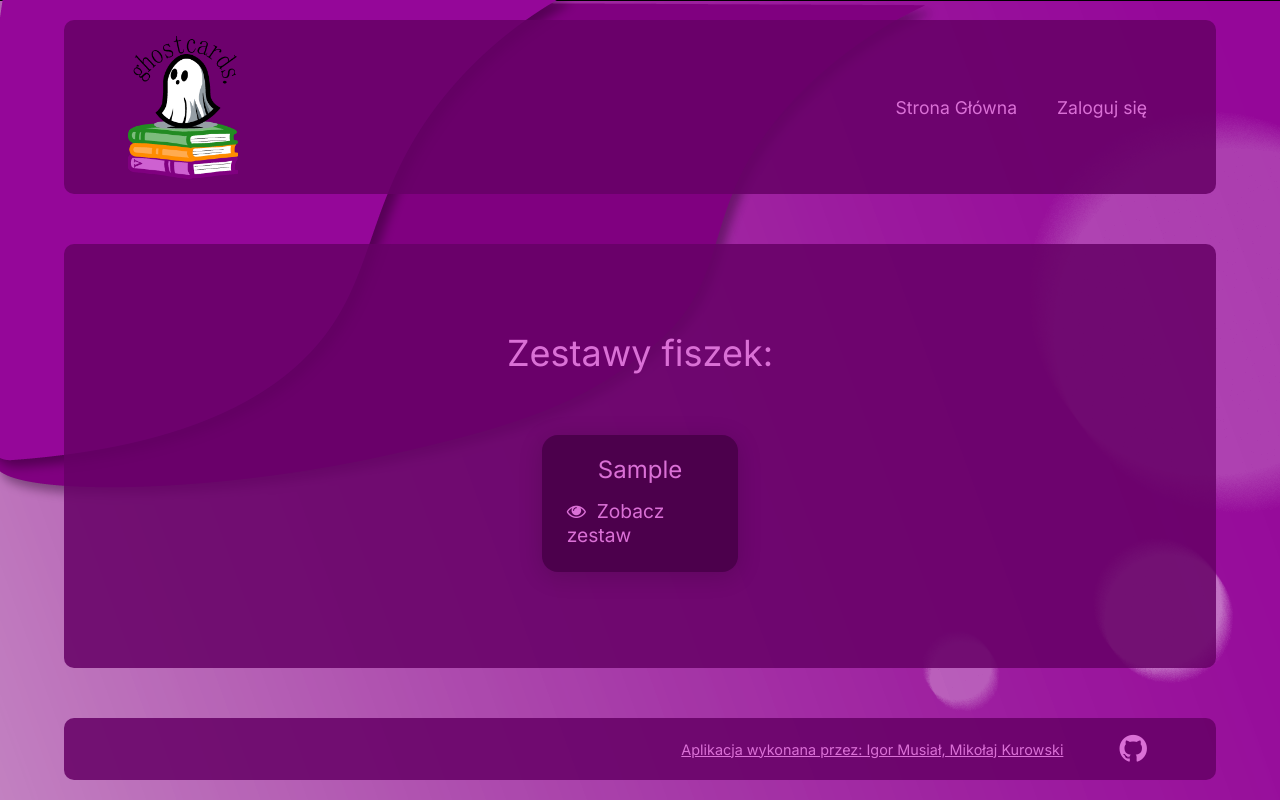
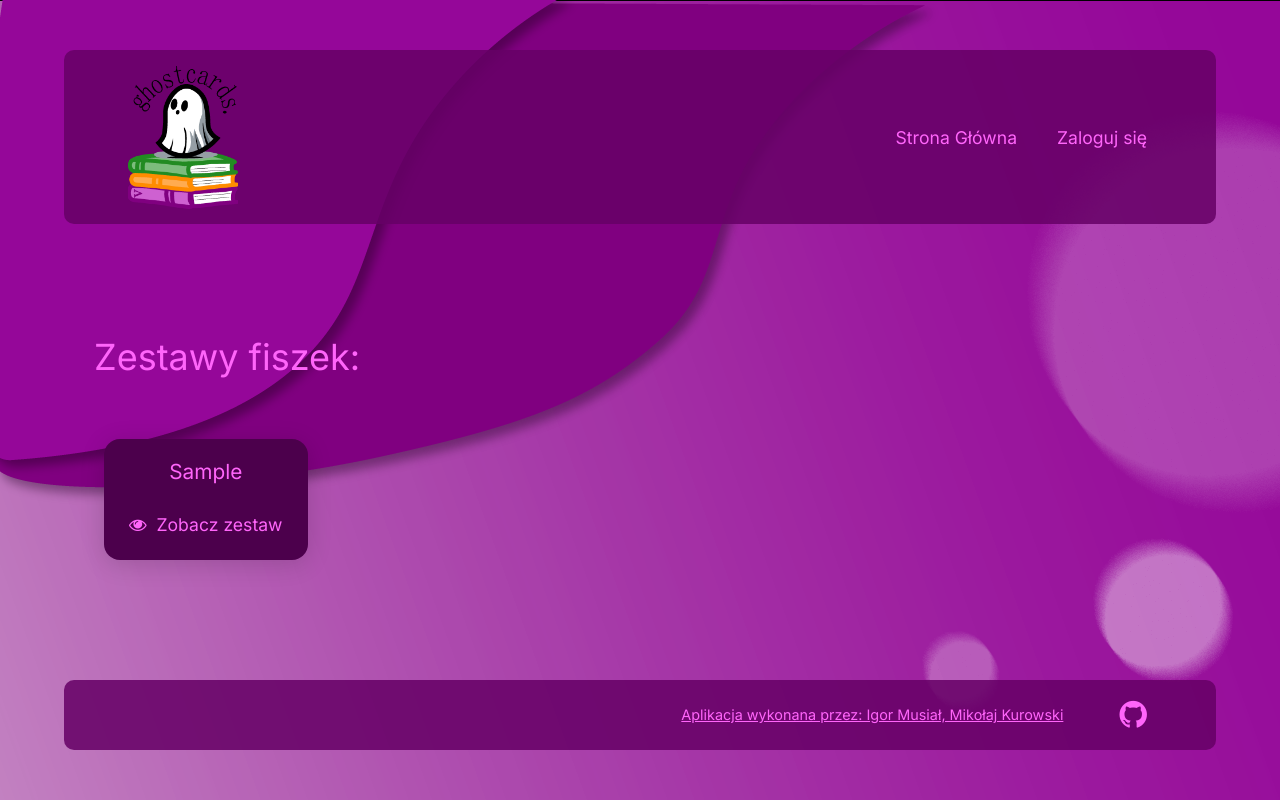
Before and after one commit to Igorzysko1/GhostCards, a PHP site: page / in a window 1280 px wide. Run offline with PHP 8.4, Linux system fonts and the light colour scheme; tables that the repository leaves empty hold one stand-in row (values such as "Sample post").

Commit message:
Minor css tweaks

```diff
--- a/styles/style.css
+++ b/styles/style.css
@@ -9,7 +9,7 @@
   --orange-accent: #ff5900;
   --purple-dark: #4c004c;
   --purple-dark-bg: #660066da;
-  --purple-light: #da70d6;
+  --purple-light: #ff65fa;
   --black: #1a1a1a;
   --white: #f8f8ff;
 }
@@ -60,6 +60,21 @@ footer {
 
 .ui-button:hover {
   color: var(--orange-light);
+}
+
+.ui-button-important {
+  color: var(--orange-dark);
+  background-color: var(--orange-dark-bg);
+  padding: 10px;
+  border-radius: 10px;
+  text-decoration: none;
+  transition: 0.3s;
+}
+
+.ui-button-important:hover {
+  color: var(--orange-light);
+  background-color: var(--orange-dark);
+  transition: 0.3s;
 }
 
 /* misc end */
@@ -157,7 +172,6 @@ footer {
 
 main {
   width: 90%;
-  background: var(--purple-dark-bg);
   border-radius: 10px;
   padding: 30px;
 
@@ -166,9 +180,7 @@ main {
   align-items: center;
   justify-content: center;
   gap: 50px;
-
-  height: 80vh;
-  overflow-y: auto;
+  height: fit-content;
 }
 
 /* main styles end */
@@ -178,19 +190,20 @@ main {
 .heading-text {
   font-size: 225%;
   color: var(--purple-light);
+  align-self: flex-start;
 }
 
 .fiszkas-list {
   display: flex;
   flex-wrap: wrap;
   align-items: center;
-  justify-content: center;
   gap: 5%;
-  width: 90%;
+  width: 100%;
 }
 
 .fiszka-set {
-  width: 20%;
+  width: fit-content;
+  max-width: 30%;
   height: fit-content;
   border-radius: 20px;
   padding: 20px;
@@ -201,7 +214,7 @@ main {
   display: flex;
   flex-direction: column;
   align-items: center;
-  gap: 10px;
+  gap: 25px;
 
   border-radius: 16px;
   box-shadow: 0 4px 24px rgba(0, 0, 0, 0.15);
@@ -209,17 +222,18 @@ main {
 
 .fiszka-set-name {
   color: var(--purple-light);
-  font-size: 150%;
+  font-size: 130%;
 }
 
 .view-fiszka {
   color: var(--purple-light);
   text-decoration: none;
-  font-size: 120%;
+  font-size: 110%;
   transition: 0.3s;
   padding: 5px;
   border-radius: 8px;
   width: 100%;
+  text-align: center;
 }
 
 .view-fiszka:hover {
@@ -294,7 +308,9 @@ main {
   max-width: fit-content;
   max-height: fit-content;
 
-  background: purple;
+  background: var(--purple-dark-bg);
+  border-radius: 10px;
+  box-shadow: 0 4px 12px rgba(0, 0, 0, 0.1);
   backdrop-filter: blur(4px);
 }
 
@@ -313,6 +329,7 @@ main {
   color: var(--purple-light);
   transition: 0.3s;
   outline: none;
+  border-radius: 10px;
 }
 
 .form-input:focus {
@@ -413,12 +430,14 @@ main {
   display: none;
   opacity: 0;
   visibility: hidden;
+  padding: 0;
 }
 
 .zestaw-inner.flipped .odpowiedz {
   display: flex;
   opacity: 1;
   visibility: visible;
+  padding: 20px;
 }
 
 /* fiszka animation end */
--- a/zestawy.php
+++ b/zestawy.php
@@ -30,7 +30,7 @@ if (!isset($_GET['action'])) {
                         echo "<p class='text-normal'>Wybrany zestaw fiszek jest pusty.</p>";
                     } else {
                         $licznik = 1;
-                        echo "<a href='zestawy.php?action=play&zestaw_id=".$zestaw_id."' class='ui-button'>Zagraj w zestaw</a>";
+                        echo "<a href='zestawy.php?action=play&zestaw_id=".$zestaw_id."' class='ui-button-important'>Zagraj w zestaw</a>";
                         echo "<div class='fiszkas-list'>";
                         while ($a_fiszkaInZestaw = $q_fiszkasInZestaw->fetch_assoc()) {
                             echo "<div class='fiszka-set'>";
```
